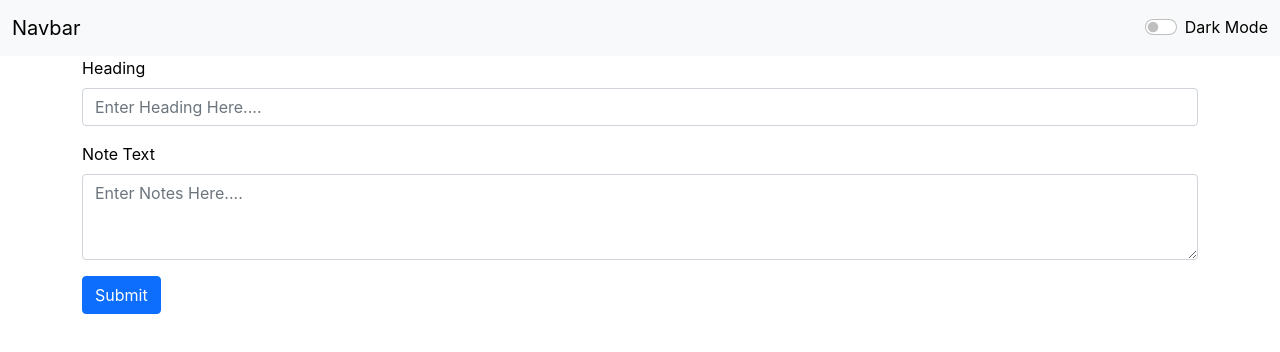
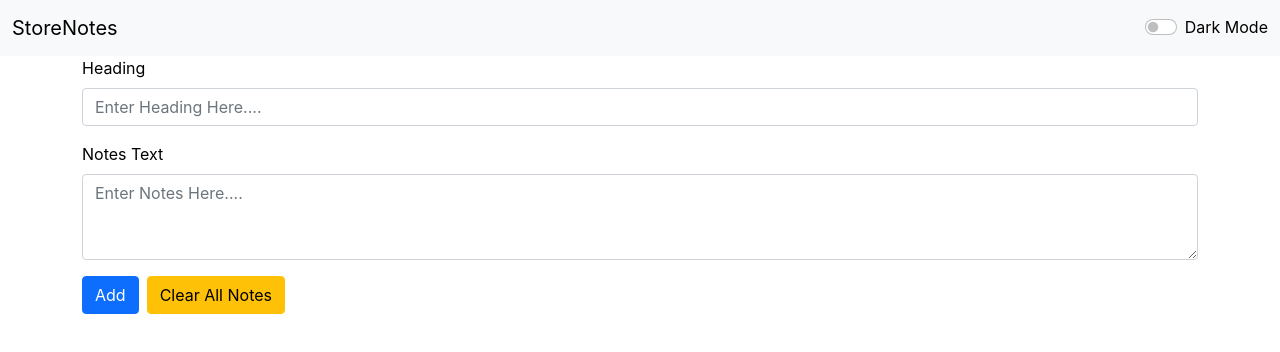
Before and after one commit to shivamgalav/StoreNotes, a React (Create React App) app: page / in a window 1280 px wide. Shown: the top 352 px of the page. Built offline with nearby package versions, Linux system fonts and the light colour scheme.

Commit message:
added localstorage + confirm delete + clear btn

```diff
--- a/src/components/Card.js
+++ b/src/components/Card.js
@@ -1,7 +1,6 @@
 import React,{useState} from 'react'
 
 function Card(props) {
-    const [show, setShow] = useState(true);
     const [edit, setEdit] = useState(false);
     const [text, setText] = useState(props.text);
     const [title, settitle] = useState(props.title);
@@ -12,8 +11,11 @@ function Card(props) {
         settitle(event.target.value);
     }
     const handleDelete = ()=>{
-        setShow(false);
-        props.data.splice(props.data.findIndex(a => a.id === props.id) , 1);
+        if(window.confirm("Are u sure to Delete!!")){
+            props.data.splice(props.data.findIndex(a => a.id === props.id) , 1);
+            props.update();
+            localStorage.data = JSON.stringify(props.data);
+        }
         // console.log(props.data);
     }
     const handleEdit = ()=>{
@@ -29,14 +31,14 @@ function Card(props) {
         //Update object's name property.
         props.data[objIndex].text = text;
         props.data[objIndex].title = title;
-
+        localStorage.data = JSON.stringify(props.data);
         //Log object to console again.
         // console.log("After update: ", myArray[objIndex])
     }
     return (
         <>
         {
-        show && <div className="mx-3 my-2">
+        <div className="mx-3 my-2">
             <div className="card" style={{width : "18rem"}}>
             <div className="card-body" style={props.style}>
                 {edit && <input type="title" className="form-control" style = {props.style} id="exampleFormControlInput1"
--- a/src/components/Form.js
+++ b/src/components/Form.js
@@ -1,6 +1,11 @@
 import React, { useState } from 'react'
 import Card from './Card';
-const data = [];
+
+if(!localStorage.data){
+    let emparr=[];
+    localStorage.data = JSON.stringify(emparr);
+}
+let data =JSON.parse(localStorage.data);
 function useForceUpdate(){
     // eslint-disable-next-line
     const [value, setValue] = useState(0); // integer state
@@ -8,22 +13,28 @@ function useForceUpdate(){
 }
 let key = 0;
 function Form(props) {
-
     const [text, setText] = useState("");
-    const [showCard, setshowCard] = useState(false);
-    const [title, settitle] = useState("")
+    const [title, settitle] = useState("");
     const handleChange = (event) => {
         setText(event.target.value);
     }
     const handleTitle = (event)=>{
         settitle(event.target.value);
     }
+    const clearAll = ()=>{
+        if(window.confirm("This Action will Delete all Notes!!")){
+            localStorage.clear();
+            data=[];
+            localStorage.data = JSON.stringify(data);
+            forceUpdate();
+        }
+    }
     const handleClick = () => {
         const obj = {id:`${key}`,title: title,
                     text:text};
         key++;
         data.push(obj);
-        setshowCard(true);
+        localStorage.data = JSON.stringify(data);
         // console.log(data);
         forceUpdate();
     }
@@ -36,14 +47,15 @@ function Form(props) {
                 placeholder="Enter Heading Here...." onChange ={handleTitle} />
             </div>
             <div className="mb-3">
-                <label htmlFor="exampleFormControlTextarea1" className="form-label" style= {{color: `${props.style.color}`}}>Note Text</label>
+                <label htmlFor="exampleFormControlTextarea1" className="form-label" style= {{color: `${props.style.color}`}}>Notes Text</label>
                 <textarea className="form-control" style = {props.style} id="exampleFormControlTextarea1" rows="3"
                 value={text} onChange={handleChange} placeholder="Enter Notes Here...."></textarea>
             </div>
-            <button type="button" className="btn btn-primary" onClick={handleClick}>Submit</button>
+            <button type="button" className="btn btn-primary" onClick={handleClick}>Add</button>
+            <button type="button" class="btn btn-warning mx-2" onClick={clearAll}>Clear All Notes</button>
             <div className="my-3" style={{display:"flex",flexWrap:"wrap"}}>
-            {showCard && data.map(dt=>(
-                <Card key={dt.id} text={dt.text} id={dt.id} title={dt.title} style = {props.style} data={data}/>
+            {data.map(dt=>(
+                <Card key={dt.id} text={dt.text} id={dt.id} title={dt.title} style = {props.style} data={data} update={forceUpdate}/>
             ))}
             </div>
         </div>
--- a/src/components/Navbar.js
+++ b/src/components/Navbar.js
@@ -6,7 +6,7 @@ function Navbar(props) {
         <>
         <nav className={`navbar navbar-expand-lg navbar-light bg-${props.mode === false?"light":"dark"}`}>
         <div className="container-fluid">
-            <a className="navbar-brand" href="/" style= {{color: `${props.style.color}`}}>Navbar</a>
+            <a className="navbar-brand" href="/" style= {{color: `${props.style.color}`}}>StoreNotes</a>
             <div className="form-check form-switch">
             <input className="form-check-input" type="checkbox" id="flexSwitchCheckDefault" onClick = {props.setdark}/>
             <label className="form-check-label" htmlFor="flexSwitchCheckDefault" style= {{color: `${props.style.color}`}}>Dark Mode</label>
```
